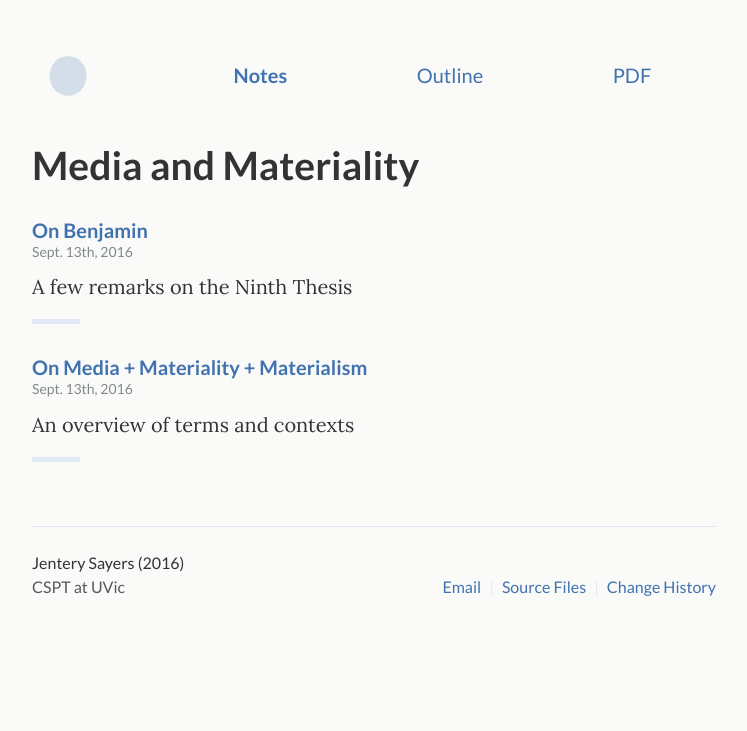
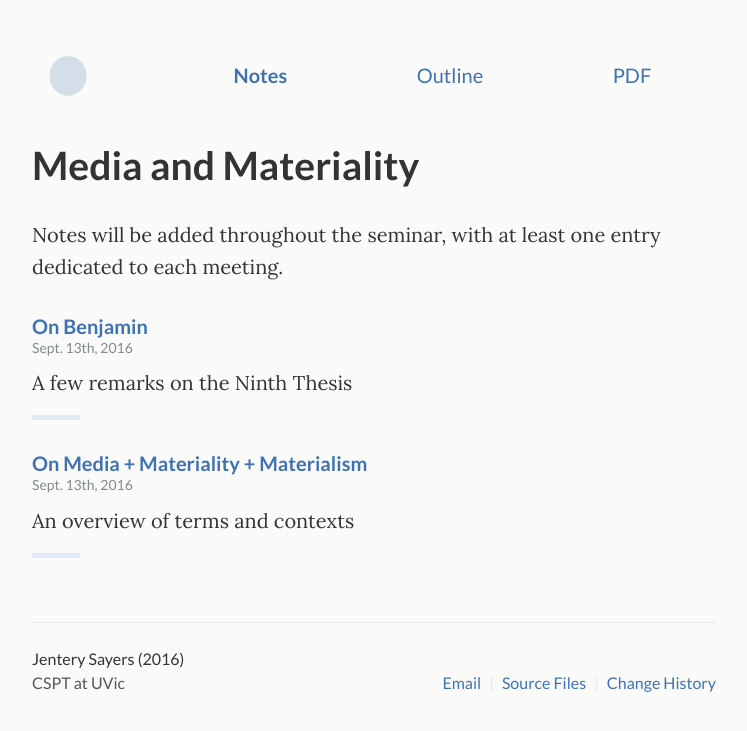
Before and after one commit to jentery/cspt500, a Jekyll site: the page built from notes/index.html, in a window 1280 px wide. Shown: the top 731 px of the page, without its empty margins (266-1013 px from the left). Built offline with Jekyll 4.4.1, drawn with Linux system fonts in a browser that asks for light colours; the list of posts is cut into pages by our own code.

Commit message:
edited the notes index

```diff
--- a/notes/index.html
+++ b/notes/index.html
@@ -4,6 +4,8 @@ title: Notes
 subtitle: Media and Materiality
 desc: Notes for the seminar
 ---
+
+<p>Notes will be added throughout the seminar, with at least one entry dedicated to each meeting.</p>
 {% if paginator.page == 1 %}
   {% for post in site.posts limit: 2 %}
 <link rel="prerender" href="{{ post.url | prepend: site.baseurl | prepend: site.url }}">
```
